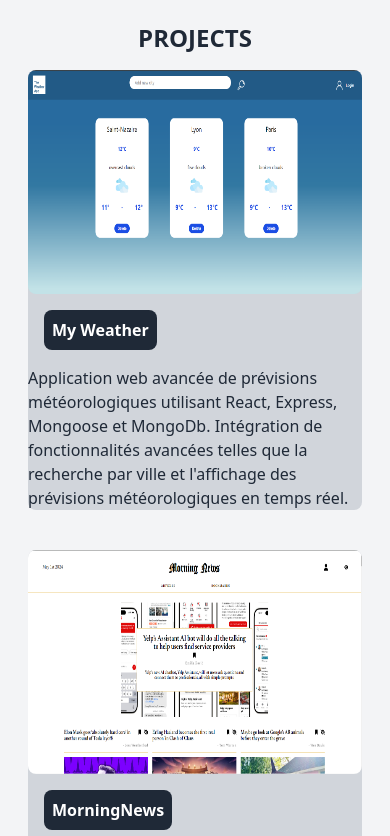
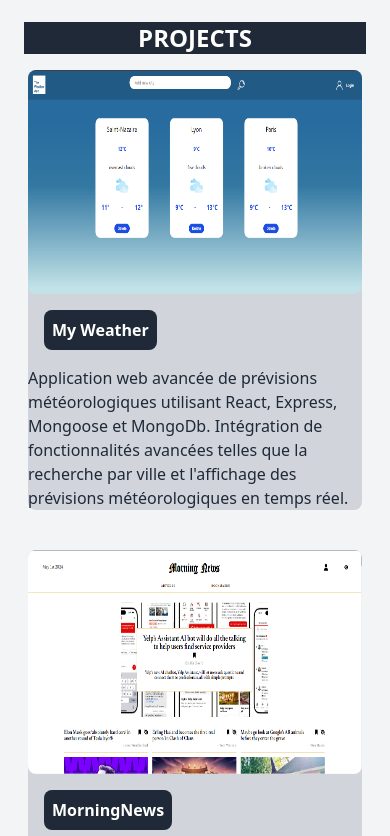
Before and after one commit to Alune62/Myporfolio, a plain HTML site: page src/pages/projects.html in a window 390 px wide. Shown: the part 70-906 px from the top of the page. Drawn offline with nearby package versions, Linux system fonts and the light colour scheme.

Commit message:
ready to config Responsive

```diff
--- a/src/pages/projects.html
+++ b/src/pages/projects.html
@@ -62,7 +62,7 @@
       </button>
     </header>
     <main class="p-6">
-      <h1 class="flex justify-center font-bold text-2xl text-gray-800">
+      <h1 class="flex justify-center font-bold text-2xl text-white bg-gray-800">
         PROJECTS
       </h1>
       <div class="flex  justify-center mt-3">
```
